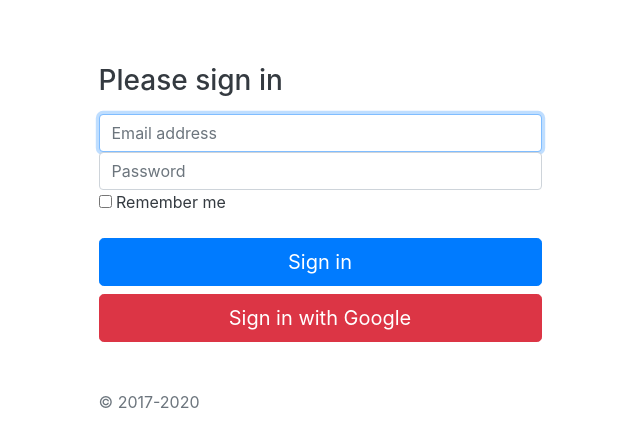
After one commit to UtkarshGT/Progressly, a Django app: page /accounts/login/ in a window 1280 px wide. The commit adds this page. Shown: the top 447 px of the page, without its empty margins (320-960 px from the left). Run offline with Django 4.2, Linux system fonts and the light colour scheme; some libraries are stand-ins or nearby versions.

Commit message:
initial state google

```diff
--- a/Progressly/urls.py
+++ b/Progressly/urls.py
@@ -14,10 +14,11 @@ Including another URLconf
     2. Add a URL to urlpatterns:  path('blog/', include('blog.urls'))
 """
 from django.contrib import admin
-from django.urls import path
+from django.urls import path, include
 from django.views.generic import TemplateView
 
 urlpatterns = [
     path('admin/', admin.site.urls),
+    path('accounts/', include('allauth.urls')),
     path('', TemplateView.as_view(template_name='index.html'))
 ]
--- /dev/null
+++ b/templates/account/login.html
@@ -0,0 +1,85 @@
+{% load socialaccount %}
+
+<!DOCTYPE html>
+<html lang="en">
+  <head>
+    <!-- Required meta tags -->
+    <meta charset="utf-8" />
+    <meta
+      name="viewport"
+      content="width=device-width, initial-scale=1, shrink-to-fit=no"
+    />
+
+    <!-- Bootstrap CSS -->
+    <link
+      rel="stylesheet"
+      href="https://stackpath.bootstrapcdn.com/bootstrap/4.5.0/css/bootstrap.min.css"
+      integrity="sha384-9aIt2nRpC12Uk9gS9baDl411NQApFmC26EwAOH8WgZl5MYYxFfc+NcPb1dKGj7Sk"
+      crossorigin="anonymous"
+    />
+
+    <title>Hello, world!</title>
+  </head>
+  <body>
+    <div class="container text-dark mt-5">
+      <div class="row justify-content-md-center">
+        <div class="col-md-5 bg-grey p-3">
+          <form class="form-signin">
+            <h1 class="h3 mb-3">Please sign in</h1>
+            <label for="inputEmail" class="sr-only">Email address</label>
+            <input
+              type="email"
+              id="inputEmail"
+              class="form-control"
+              placeholder="Email address"
+              required
+              autofocus
+            />
+            <label for="inputPassword" class="sr-only">Password</label>
+            <input
+              type="password"
+              id="inputPassword"
+              class="form-control"
+              placeholder="Password"
+              required
+            />
+            <div class="checkbox mb-3">
+              <label>
+                <input type="checkbox" value="remember-me" /> Remember me
+              </label>
+            </div>
+            <button class="btn btn-lg btn-primary btn-block" type="submit">
+              Sign in
+            </button>
+            <a
+              href="{% provider_login_url 'google' %}"
+              class="btn btn btn-danger btn-lg btn-block"
+              role="button"
+              aria-pressed="true"
+              >Sign in with Google</a
+            >
+            <p class="mt-5 mb-3 text-muted">&copy; 2017-2020</p>
+          </form>
+        </div>
+      </div>
+    </div>
+
+    <!-- Optional JavaScript -->
+    <!-- jQuery first, then Popper.js, then Bootstrap JS -->
+    <script
+      src="https://code.jquery.com/jquery-3.5.1.slim.min.js"
+      integrity="sha384-DfXdz2htPH0lsSSs5nCTpuj/zy4C+OGpamoFVy38MVBnE+IbbVYUew+OrCXaRkfj"
+      crossorigin="anonymous"
+    ></script>
+    <script
+      src="https://cdn.jsdelivr.net/npm/popper.js@1.16.0/dist/umd/popper.min.js"
+      integrity="sha384-Q6E9RHvbIyZFJoft+2mJbHaEWldlvI9IOYy5n3zV9zzTtmI3UksdQRVvoxMfooAo"
+      crossorigin="anonymous"
+    ></script>
+    <script
+      src="https://stackpath.bootstrapcdn.com/bootstrap/4.5.0/js/bootstrap.min.js"
+      integrity="sha384-OgVRvuATP1z7JjHLkuOU7Xw704+h835Lr+6QL9UvYjZE3Ipu6Tp75j7Bh/kR0JKI"
+      crossorigin="anonymous"
+    ></script>
+  </body>
+</html>
```
Also changed, not shown: Progressly/settings.py (+39 -0 lines), templates/index.html (+6 -3 lines).
